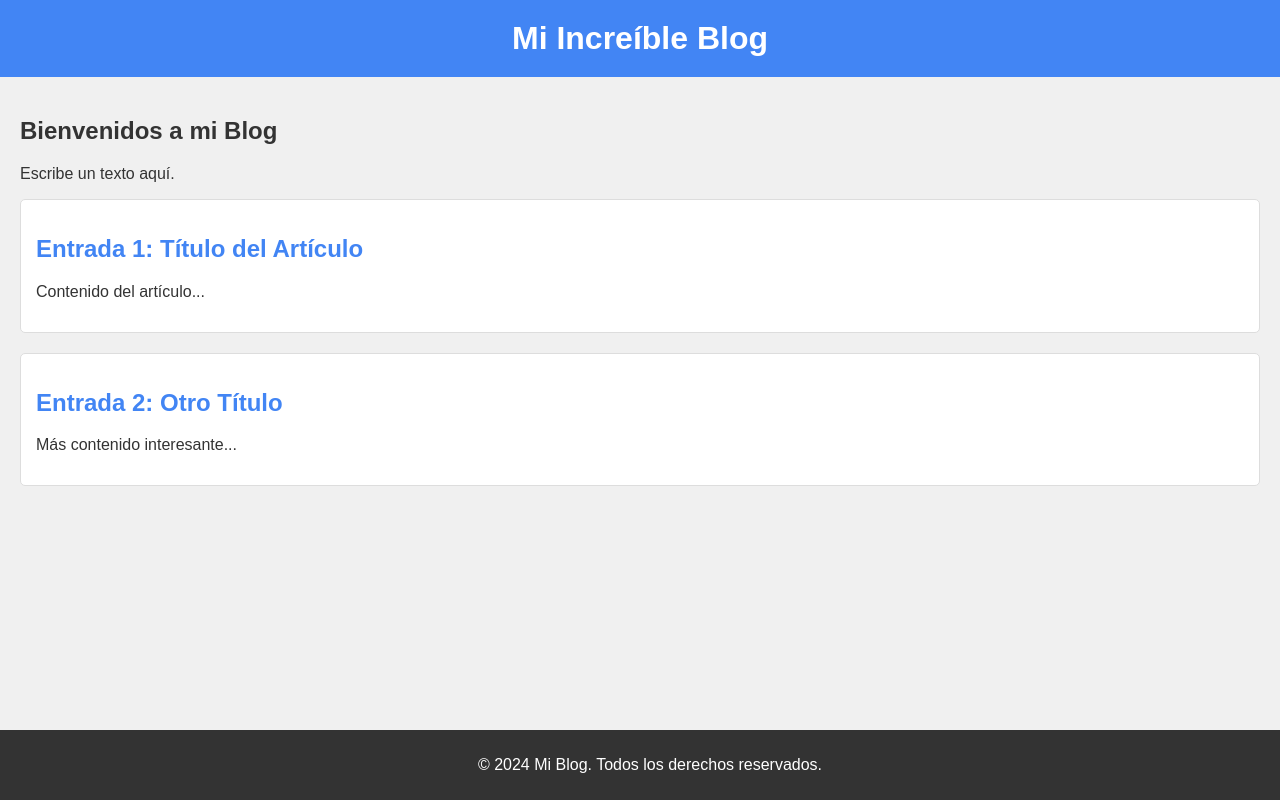
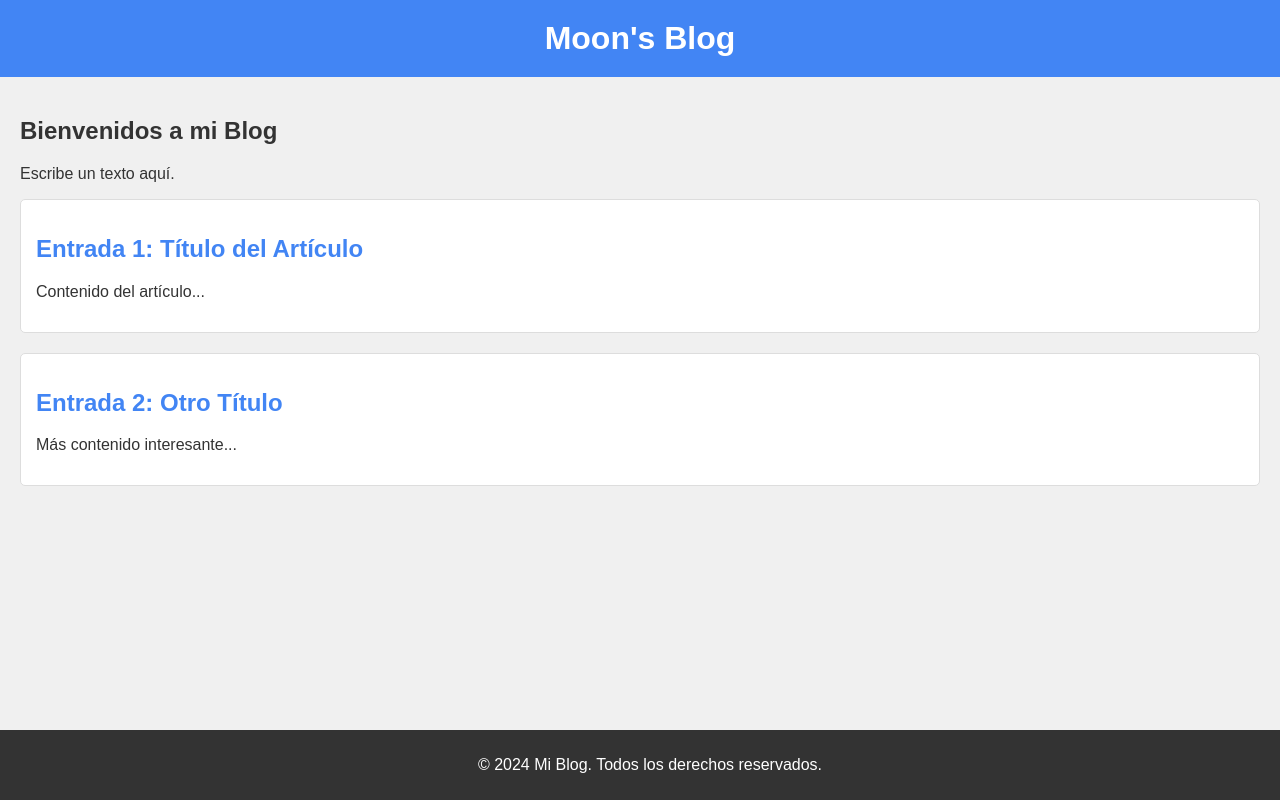
Before and after one commit to LunaKtalina/blog_LunaCM, a plain HTML site: page index.html in a window 1280 px wide. Drawn offline with Linux system fonts and the light colour scheme.

Commit message:
title change

```diff
--- a/index.html
+++ b/index.html
@@ -8,7 +8,7 @@
 </head>
 <body>
     <header>
-        <h1>Mi Increíble Blog</h1>
+        <h1>Moon's Blog</h1>
     </header>
 
     <main>
```
